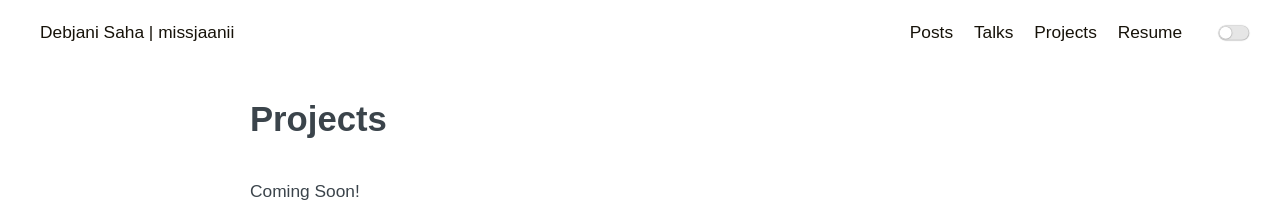
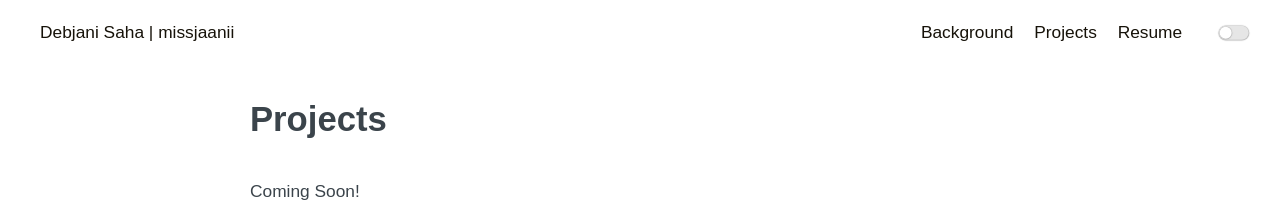
Before and after one commit to missjaanii/missjaanii.github.io, a Jekyll site: the page built from projects.md, in a window 1280 px wide. Shown: the top 216 px of the page. Built offline with Jekyll 4.4.1, drawn with Linux system fonts in a browser that asks for light colours.

Commit message:
theme change
theme and layout change

```diff
--- a/_config.yml
+++ b/_config.yml
@@ -1,9 +1,7 @@
 # For the nav bar
 urls:
-    - text: Posts
+    - text: Background
       url: /posts
-    - text: Talks
-      url: /talks
     - text: Projects
       url: /projects
     - text: Resume
--- a/_includes/header.html
+++ b/_includes/header.html
@@ -14,7 +14,7 @@
     <nav class="navbar-mobile" id="nav-mobile">
         <div class="container">
             <div class="navbar-header">
-                <div><a href="/">Debjani Saha | missjaanii</a><a id="mobile-toggle-theme">·&nbsp;Light</a></div>
+                <div><a href="/">Debjani Saha | missjaanii</a><a id="mobile-toggle-theme">·&nbsp;Dark</a></div>
                 <!-- <div class="menu-toggle" onclick="mobileBtn()">&#9776; Menu</div> -->
                 <div class="menu-toggle" onclick="mobileBtn()">&#9776; </div>
 
--- a/_layouts/blog.html
+++ b/_layouts/blog.html
@@ -5,7 +5,7 @@ layout: default
 <div class="main">
     <div class="container">
         <article class="post-wrap page">
-            <h2 class="post-title">Posts</h2>
+            <h2 class="post-title">Background</h2>
             <section class="post-content">
                 {{content}}
             </section>
```
Also changed, not shown: blogs.md (+3 -1 lines).
